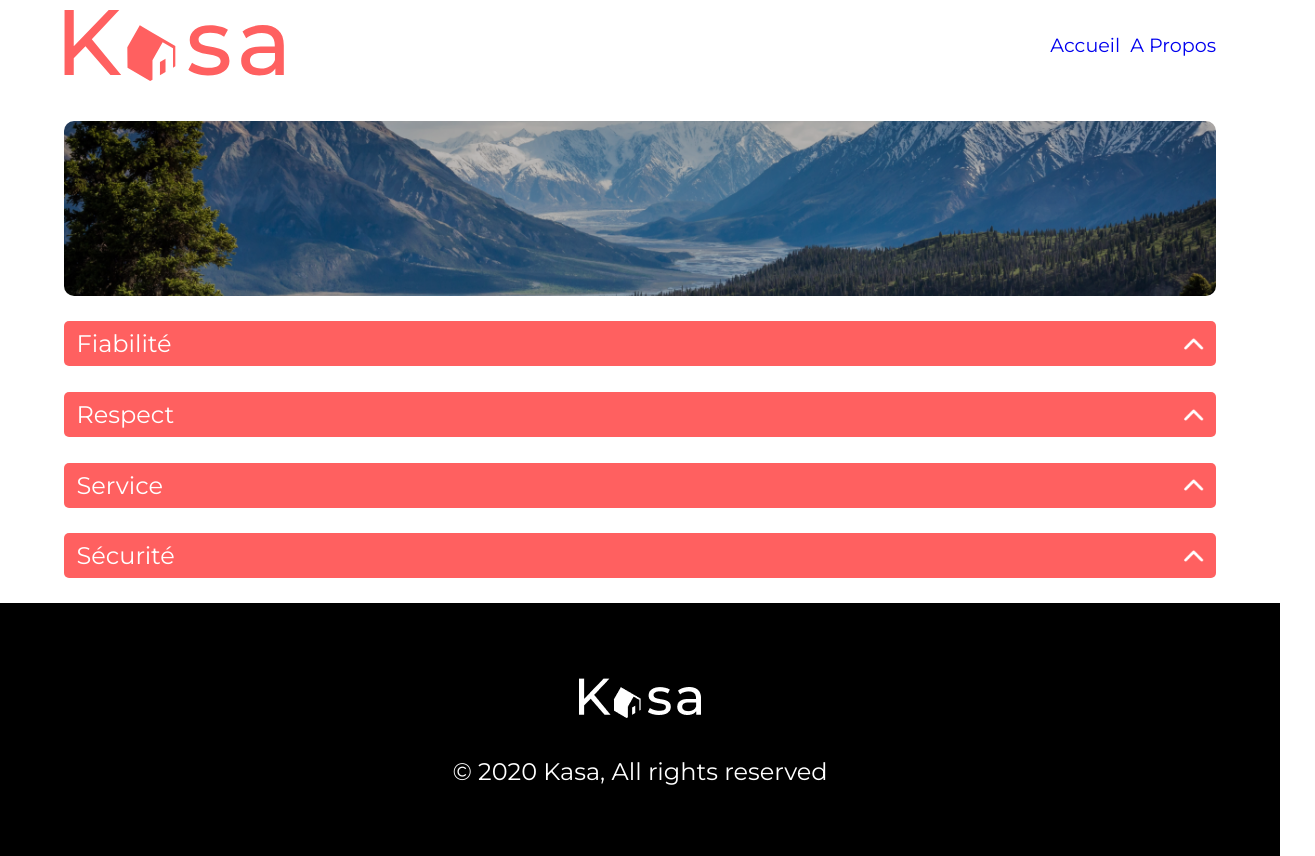
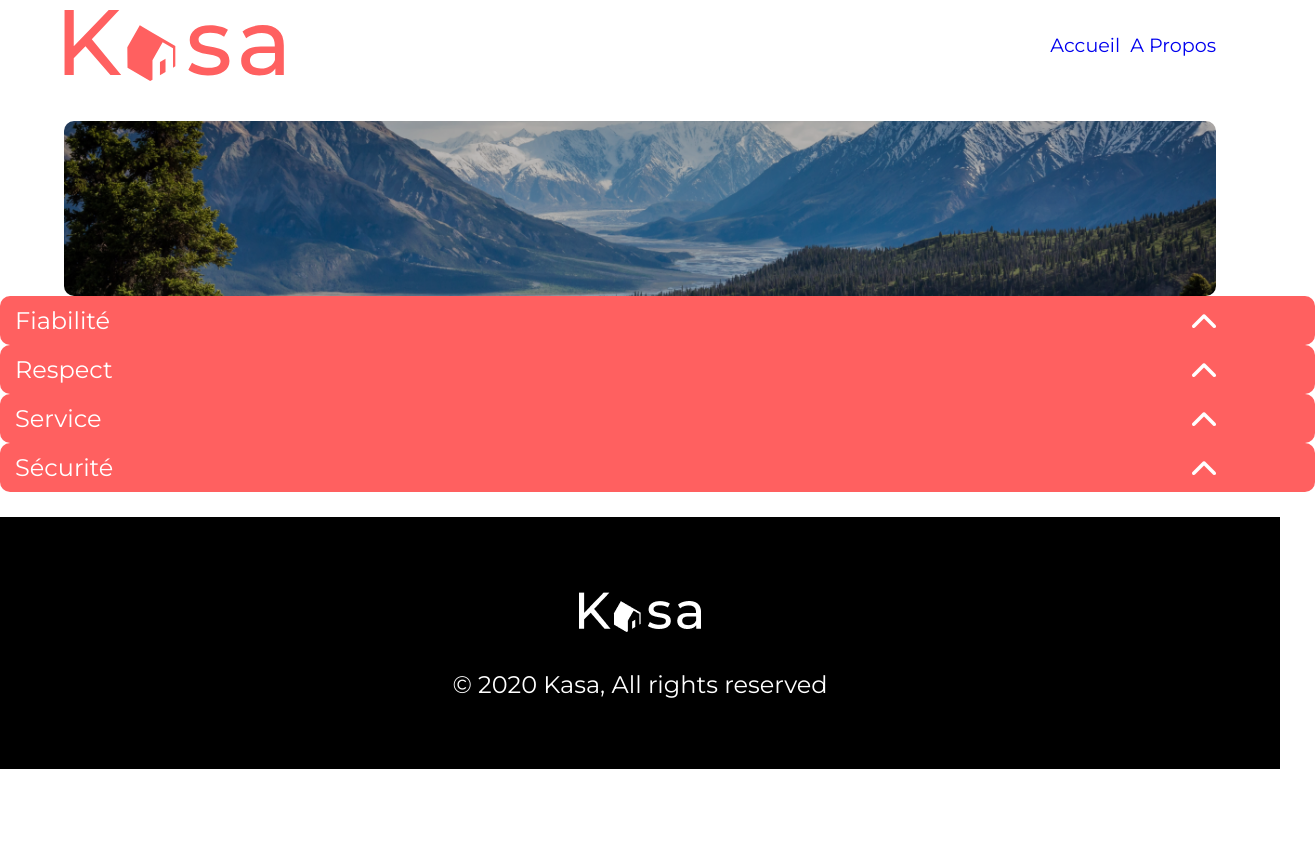
Before and after one commit to Astuki/Projet8OC, a React (Vite) app: page /a-propos in a window 1280 px wide. Shown: the whole page, 1315 px wide, since content can reach past the window. After the commit the page ends 800 px from the top, so only its background shows below. Built offline with nearby package versions, Linux system fonts and the light colour scheme.

Commit message:
New Collpase Component Mentorat

```diff
--- /dev/null
+++ b/src/components/Collapse/Collapse.jsx
@@ -0,0 +1,47 @@
+import { useState, useRef, useEffect } from "react"
+import upArrow from "../../assets/ArrowForCollapseUp.png"
+
+const Collapse = ({ title, content }) => {
+    const [isClosed, setIsCollapsed] = useState(false);
+
+    const toggleCollapse = () => {
+      setIsCollapsed(!isClosed);
+    };
+
+
+    const ref = useRef(null)
+
+    useEffect(() => {
+        if(isClosed) setHeight(ref.current?.getBoundingClientRect().height)
+        else setHeight(0)
+    }, [isClosed])
+
+    const [height, setHeight] = useState(0)
+
+    return (
+      <div key={title} onClick={toggleCollapse} className="collapse-container">
+        <div
+          className={`collapse-container__title ${
+            isClosed ? "" : "collapse-container__title--open"
+          }`}
+        >
+          <span className="collapse-container__title-txt">{title}</span>
+          <img className={isClosed ? 'collapse-container__content__arrow' : 'collapse-container__content__arrow--open'} src={upArrow}/>
+        </div>
+
+        <div
+          className={isClosed ? 'collapse-container__content--open' : 'collapse-container__content'} style={{height}}
+        >
+
+        <div ref={ref}>
+          <p>{content}</p>
+        </div>
+
+        </div>
+      </div>
+    );
+  };
+
+  export default Collapse;
+
+  /** Styling  */
--- /dev/null
+++ b/src/components/Collapse/_Collapse.scss
@@ -0,0 +1,92 @@
+.collapse-container {
+  position: relative;
+  cursor: pointer;
+  width: 100%;
+
+  &__title {
+    background-color: #ff6060;
+    border-radius: 10px;
+    padding: 10px 20px 10px 15px;
+    color: white;
+    text-align: left;
+    width: 100%;
+    display: flex;
+    justify-content: space-between;
+    font-size: 24px;
+
+    svg {
+      transition: 200ms;
+    }
+
+    &--open svg {
+      rotate: 180deg;
+    }
+  }
+
+  &__content {
+    background-color: #f6f6f6;
+    border-radius: 5px;
+    overflow: hidden;
+    transition: height 300ms;
+    width: 100%;
+    color: #ff6060;
+    font-size: 18px;
+    text-align: left;
+    padding: 0 20px;
+
+    p,
+    ul {
+      width: 100%;
+    }
+
+    &--hide {
+      height: 0px;
+    }
+
+    &__arrow {
+      position: absolute;
+      right: 5%;
+      top: 18px;
+      transition: 0.2s ease-in;
+      transform: rotate(-0.5turn);
+      cursor: pointer;
+
+      &--open {
+        position: absolute;
+        right: 5%;
+        top: 18px;
+        transition: 0.2s ease-in;
+        cursor: pointer;
+      }
+
+      &__content {
+        overflow: hidden;
+        transition: 0.2s ease-in;
+        color: $primary-color;
+
+        &--open {
+          background-color: #f6f6f6;
+          color: $primary-color;
+          width: 100%;
+          /** @include Montserrat-500; */
+          font-size: 16px;
+          border-radius: 5px;
+          transition: 0.2s ease-in;
+          text-align: left;
+          padding: 20px 0;
+        }
+      }
+    }
+  }
+
+  @media screen and (max-width: 500px) {
+    &__title-txt {
+      color: #fff;
+      /** @include Montserrat-500; */
+      font-size: 13px;
+      font-style: normal;
+      font-weight: 500;
+      line-height: 142.6%;
+    }
+  }
+}
--- a/src/components/Hug/_Hug.scss
+++ b/src/components/Hug/_Hug.scss
@@ -93,7 +93,7 @@ p{
 }
 
 @media screen and (min-width: 600px) {
-    .logement-page{
+    .logement-page:nth-child(1){
         display: flex;
         flex-direction: row;
     }
--- a/src/components/LogementsDesc/LogementsDesc.jsx
+++ b/src/components/LogementsDesc/LogementsDesc.jsx
@@ -1,6 +1,7 @@
 import React from 'react';
 import Hug from '../Hug/Hug'
 import Rating from '../Rating/Rating';
+import Collapse from '../Collapse/Collapse'
 
 export default function LogementsDesc({ lodging }) {
     if (!lodging) {
@@ -31,7 +32,8 @@ export default function LogementsDesc({ lodging }) {
                 </div>
             </div>
             <div className='wrapper-logementsDesc_Hug'>
-                <Hug
+                {/**
+                 * <Hug
                     showDropdowns={[true, true, false, false]}
                     titles ={[
                         "Description",
@@ -42,7 +44,16 @@ export default function LogementsDesc({ lodging }) {
                         equipmentsList,
                     ]}
                     IsLogementPage={lodging && lodging.host.picture }
-                    />
+                />
+                */}
+                <Collapse
+                title="Description"
+                content={lodging.description}
+                />
+                <Collapse
+                title="Equipements"
+                content={lodging.equipments}
+                />
             </div>
         </div>
     )
--- /dev/null
+++ b/src/jsondata/about.json
@@ -0,0 +1,18 @@
+[
+    {
+        "title": "Fiabilité",
+        "content": "Les annonces postées sur Kasa garantissent une fiabilité totale. Les photos sont conformes aux logements, et toutes les informations sont régulièrement vérifiées par nos équipes."
+    },
+    {
+        "title": "Respect",
+        "content": "La bienveillance fait partie des valeurs fondatrices de Kasa. Tout comportement discriminatoire ou de perturbation du voisinage entraînera une exclusion de notre plateforme."
+    },
+    {
+        "title": "Service",
+        "content": "La bienveillance fait partie des valeurs fondatrices de Kasa. Tout comportement discriminatoire ou de perturbation du voisinage entraînera une exclusion de notre plateforme."
+    },
+    {
+        "title": "Sécurité",
+        "content": "La sécurité est la priorité de Kasa. Aussi bien pour nos hôtes que pour les voyageurs, chaque logement correspond aux critères de sécurité établis par nos services. En laissant une note aussi bien à l'hôte qu'au locataire, cela permet à nos équipes de vérifier que les standards sont bien respectés. Nous organisons également des ateliers sur la sécurité domestique pour nos hôtes."
+    }
+]
--- a/src/pages/a-propos.jsx
+++ b/src/pages/a-propos.jsx
@@ -4,6 +4,8 @@ import Cards from '../components/Cards/Cards'
 import Footer from '../components/Footer/Footer'
 import Banner from '../components/Banner/Banner';
 import Hug from '../components/Hug/Hug'
+import Collapse from '../components/Collapse/Collapse'
+import aboutJSON from '../jsondata/about.json'
 
 import proposBg from "../assets/a-proposBg.png"
 
@@ -14,22 +16,18 @@ export default function AboutMe() {
                 <Header />
                 <main className='container-homepage'>
                     <Banner imageUrl={proposBg} showText={false}/>
-                    <Hug
-                    showDropdowns={[true, true, true, true]}
-                    titles ={[
-                        "Fiabilité",
-                        "Respect",
-                        "Service",
-                        "Sécurité",
-                    ]}
-                    contents={[
-                      "Les annonces postées sur Kasa garantissent une fiabilité totale. Les Photos sont conformes aux logements, et toutes les informations sont régulièrement vérifiées par nos équipes",
-                      "La bienveillance fait partie des valeurs fondatrices de Kasa. Tout Comportement discriminatoire ou de perturbation du voisinage entraînera une exclusion de notre plateforme",
-                      "La bienveillance fait partie des valeurs fondatrices de Kasa. Tout Comportement discriminatoire ou de perturbation du voisinage entraînera une exclusion de notre plateforme",
-                      "La sécurité est la priorité de Kasa. Aussi bien pour nos hôtes que pour les boyageurs, chaque logement correspond aux critères de sécurité établis par nos services. En laissant une note aussi bien à l'hôte qu'au locatoire, cela permet à nos équipes de vérigier que les standards sont bien respectés. Nous organisons également des ateliers sur la sécurité domestique pour nos hôtes",
-                    ]}/>
+                    <div className='about-collapse-container'>
+                        {
+                            aboutJSON.map(({title, content }, id) =>
+                                <Collapse key={`coll-${id}`} title={title} content={content} />
+                            )
+                        }
+                    </div>
                 </main>
+
                 <Footer />
             </div>
     )
 }
+
+/** arranger avec le SCSS */
--- a/src/pages/logements.jsx
+++ b/src/pages/logements.jsx
@@ -35,3 +35,7 @@ export default function Lodgings() {
             </div>
     )
 }
+
+/** Quand dans le carroussel il n'y a qu'une image retirer le compteur et les flèches  */
+/** Error404 header collé à gauche  */
+/** voir lors évaluation   */
--- a/src/styles/main.css
+++ b/src/styles/main.css
@@ -358,7 +358,7 @@ p {
 }
 
 @media screen and (min-width: 600px) {
-  .logement-page {
+  .logement-page:nth-child(1) {
     display: flex;
     flex-direction: row;
   }
@@ -526,4 +526,86 @@ li {
   .Stars {
     width: 25px;
   }
+}
+
+.collapse-container {
+  position: relative;
+  cursor: pointer;
+  width: 100%;
+}
+.collapse-container__title {
+  background-color: #ff6060;
+  border-radius: 10px;
+  padding: 10px 20px 10px 15px;
+  color: white;
+  text-align: left;
+  width: 100%;
+  display: flex;
+  justify-content: space-between;
+  font-size: 24px;
+}
+.collapse-container__title svg {
+  transition: 200ms;
+}
+.collapse-container__title--open svg {
+  rotate: 180deg;
+}
+.collapse-container__content {
+  background-color: #f6f6f6;
+  border-radius: 5px;
+  overflow: hidden;
+  transition: height 300ms;
+  width: 100%;
+  color: #ff6060;
+  font-size: 18px;
+  text-align: left;
+  padding: 0 20px;
+}
+.collapse-container__content p,
+.collapse-container__content ul {
+  width: 100%;
+}
+.collapse-container__content--hide {
+  height: 0px;
+}
+.collapse-container__content__arrow {
+  position: absolute;
+  right: 5%;
+  top: 18px;
+  transition: 0.2s ease-in;
+  transform: rotate(-0.5turn);
+  cursor: pointer;
+}
+.collapse-container__content__arrow--open {
+  position: absolute;
+  right: 5%;
+  top: 18px;
+  transition: 0.2s ease-in;
+  cursor: pointer;
+}
+.collapse-container__content__arrow__content {
+  overflow: hidden;
+  transition: 0.2s ease-in;
+  color: #ff6060;
+}
+.collapse-container__content__arrow__content--open {
+  background-color: #f6f6f6;
+  color: #ff6060;
+  width: 100%;
+  /** @include Montserrat-500; */
+  font-size: 16px;
+  border-radius: 5px;
+  transition: 0.2s ease-in;
+  text-align: left;
+  padding: 20px 0;
+}
+@media screen and (max-width: 500px) {
+  .collapse-container__title-txt {
+    color: #fff;
+    /** @include Montserrat-500; */
+    font-size: 13px;
+    font-style: normal;
+    font-weight: 500;
+    line-height: 142.6%;
+  }
 }/*# sourceMappingURL=Main.css.map */
--- a/src/styles/main.scss
+++ b/src/styles/main.scss
@@ -17,3 +17,4 @@
 @import '../components/LogementsDesc/LogementsDesc';
 @import '../components/Carrousel/Carrousel';
 @import '../components/Rating/Rating';
+@import '../components/Collapse/Collapse';
```
Also changed, not shown: 1 other file (tests, documents, lock files or other folders).
